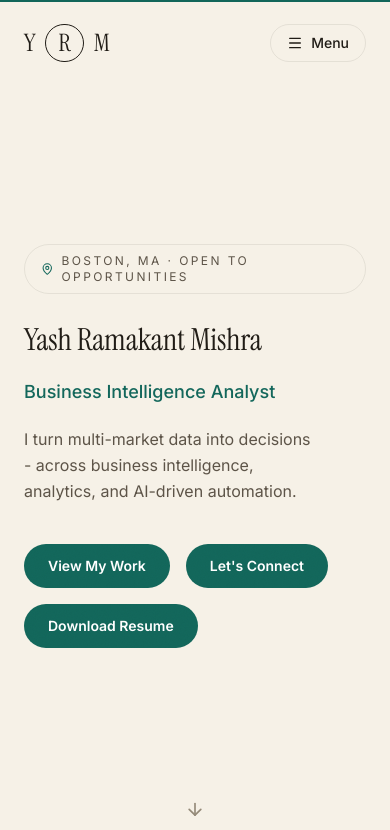
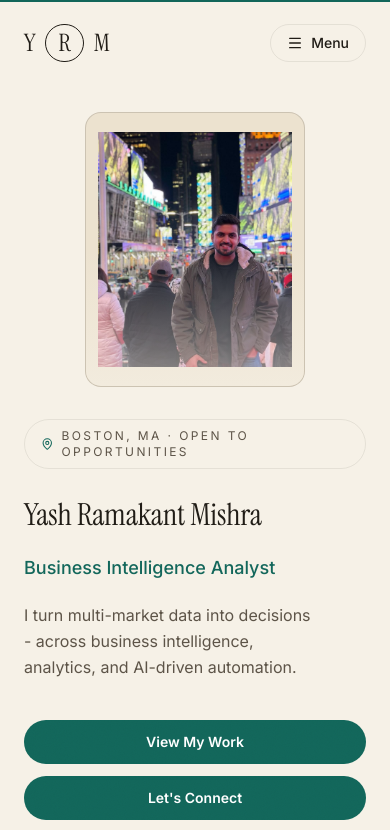
Before and after one commit to YRMishra19/Yash-Portfolio, a React (Vite) app: page / in a window 390 px wide. Shown: the top 830 px of the page. Built offline with nearby package versions, Linux system fonts and the light colour scheme.

Commit message:
Fix mobile hero: show portrait photo, stack CTA buttons full-width

```diff
--- a/src/sections/Hero.tsx
+++ b/src/sections/Hero.tsx
@@ -12,7 +12,7 @@ export function Hero() {
   return (
     <section
       id="home"
-      className="relative min-h-[100svh] flex items-center overflow-hidden film-grain pt-32 pb-20"
+      className="relative min-h-[100svh] flex items-center overflow-hidden film-grain pt-28 pb-14 sm:pt-32 sm:pb-20"
       aria-label="Introduction"
     >
       {/* Cinematic animated background */}
@@ -38,8 +38,17 @@ export function Hero() {
       </div>
 
       <Container className="w-full">
-        <div className="grid lg:grid-cols-[1.05fr_0.95fr] gap-14 items-center">
-          <div>
+        <div className="grid lg:grid-cols-[1.05fr_0.95fr] gap-8 sm:gap-14 items-center">
+          <motion.div
+            initial={{ opacity: 0, scale: 0.94 }}
+            animate={{ opacity: 1, scale: 1 }}
+            transition={{ duration: 0.9, delay: 0.1 }}
+            className="order-first lg:order-2 w-full max-w-[220px] sm:max-w-[300px] lg:max-w-[420px] xl:max-w-[480px] mx-auto lg:mx-0"
+          >
+            <PortraitImage src={profile.portraitPrimary} alt={`Portrait of ${profile.name}`} />
+          </motion.div>
+
+          <div className="lg:order-1">
             <motion.div
               initial={{ opacity: 0, y: 16 }}
               animate={{ opacity: 1, y: 0 }}
@@ -81,28 +90,19 @@ export function Hero() {
               initial={{ opacity: 0, y: 16 }}
               animate={{ opacity: 1, y: 0 }}
               transition={{ duration: 0.7, delay: 0.44 }}
-              className="mt-10 flex flex-wrap items-center gap-4"
+              className="mt-10 flex flex-col sm:flex-row sm:flex-wrap items-stretch sm:items-center gap-3 sm:gap-4"
             >
-              <Button href="#projects" variant="primary">
+              <Button href="#projects" variant="primary" className="w-full sm:w-auto">
                 View My Work
               </Button>
-              <Button href="#contact" variant="primary">
+              <Button href="#contact" variant="primary" className="w-full sm:w-auto">
                 Let's Connect
               </Button>
-              <Button href={profile.resumeUrl} variant="primary" download>
+              <Button href={profile.resumeUrl} variant="primary" download className="w-full sm:w-auto">
                 Download Resume
               </Button>
             </motion.div>
           </div>
-
-          <motion.div
-            initial={{ opacity: 0, scale: 0.94 }}
-            animate={{ opacity: 1, scale: 1 }}
-            transition={{ duration: 0.9, delay: 0.2 }}
-            className="hidden lg:block w-full max-w-[420px] xl:max-w-[480px] mx-auto"
-          >
-            <PortraitImage src={profile.portraitPrimary} alt={`Portrait of ${profile.name}`} />
-          </motion.div>
         </div>
       </Container>
 
```
